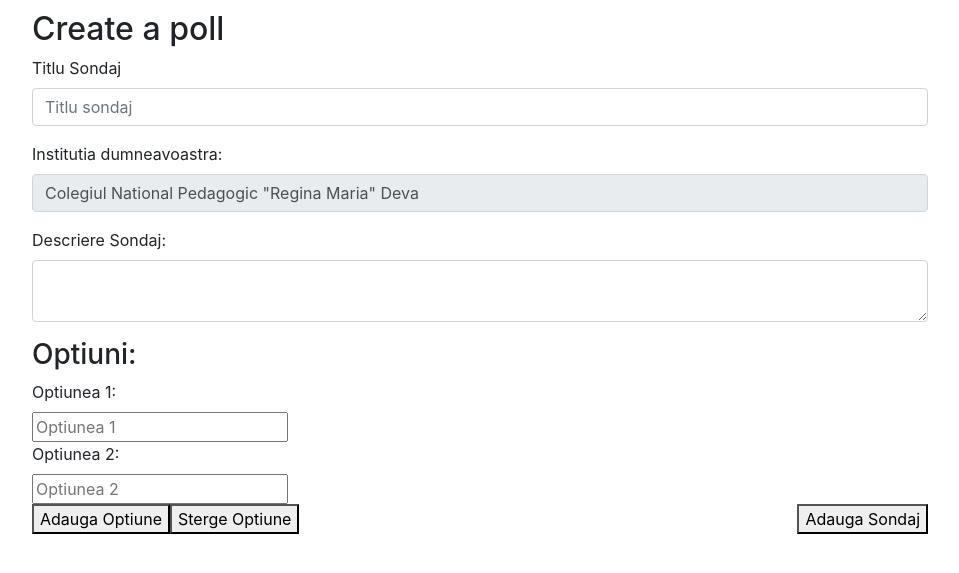
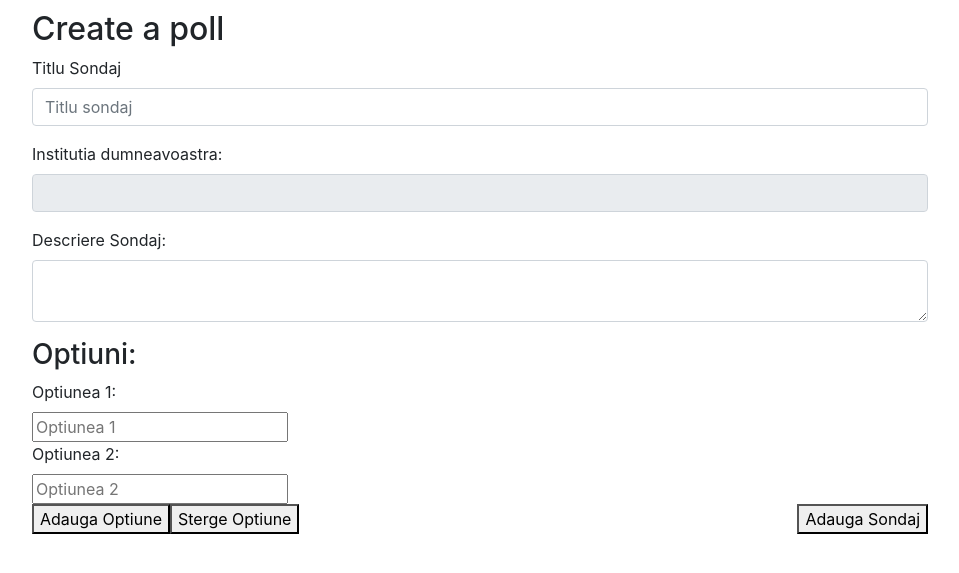
Before and after one commit to AlexGS00/CitySay, a Django app: page /create_poll in a window 1280 px wide. Shown: the part 56-629 px from the top of the page, without its empty margins (160-1119 px from the left). Run offline with Django 5.2, Linux system fonts and the light colour scheme; the visitor is signed in with stand-in values (Sample User, id 1); some libraries are stand-ins or nearby versions.

Commit message:
institutie

```diff
--- a/SmartCity/citysay/templates/citysay/create_poll.html
+++ b/SmartCity/citysay/templates/citysay/create_poll.html
@@ -15,7 +15,7 @@
     </div>
     <div class="mb-3">
         <label for="poll-institution" class="form-label">Institutia dumneavoastra:</label>
-        <input class="form-control" id="poll-institution" type="text" value='Colegiul National Pedagogic "Regina Maria" Deva' disabled readonly>
+        <input class="form-control" id="poll-institution" type="text" value='{{institution.name}}' disabled readonly>
     </div>
     <div class="mb-3">
         <label for="poll-description" class="form-label">Descriere Sondaj:</label>
```
